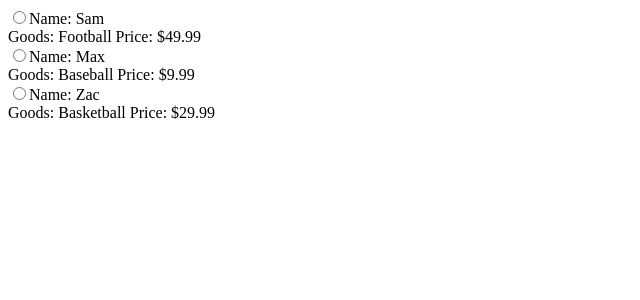
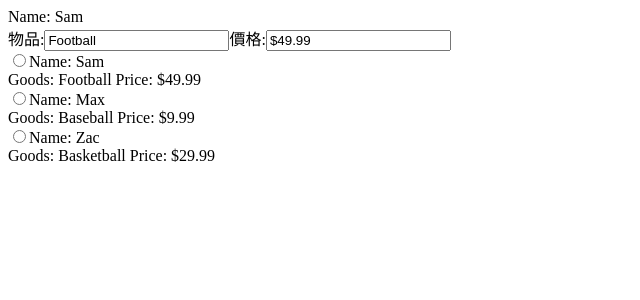
Before and after one commit to JiajunChou/React, a React (Create React App) app in the folder react-week1/: page / in a window 1280 px wide. Shown: the top 300 px of the page, without its empty margins (0-640 px from the left). Built offline with nearby package versions, Linux system fonts and the light colour scheme.

Commit message:
How to get the form input value?

```diff
--- a/react-week1/src/component/BuyInfo.js
+++ b/react-week1/src/component/BuyInfo.js
@@ -3,18 +3,10 @@ import React, { Component } from 'react';
 class Modify extends Component {
 constructor(props){
   super(props);
-  this.state = {
-    name: "Sam",
-    goods: "Football",
-    price: "$49.99"
-  }
 }
 
-handleChangeGood = (event) =>{
+handleChange = (event) =>{
   this.props.onGoodsChange(event.target.value);
-}
-
-handleChangePrice = (event) =>{
   this.props.onPriceChange(event.target.value);
 }
 
@@ -31,11 +23,11 @@ render(){
       <br />
       <label>
         物品:
-        <input name="goods" type="text"  value={goods} onChange={this.handleChangeGood} />
+        <input name="goods" type="text"  value={goods} onChange={this.handleChange} />
       </label>
       <label>
         價格:
-        <input name="price" type="text" value={price} onChange={this.handleChangePrice}/>
+        <input name="price" type="text" value={price} onChange={this.handleChange}/>
       </label>
       <br />
     </form>
@@ -43,8 +35,6 @@ render(){
   );
 }
 }
-
-
 
 class ListInfo extends Component {
 
@@ -80,13 +70,27 @@ constructor(props){
     {id: "Max", price: "$9.99", goods: "Baseball"},
     {id: "Zac", price: "$29.99", goods: "Basketball"}
   ];
-  this.state = {BuyInfo}
+  this.state = {BuyInfo};
 }
+
+handleGoodsChange(){
+  this.setState({name:form.select.value, good: BuySomething[form.select.value].goods});
+}
+
+handlePriceChange(){
+  this.setState({name:form.select.value,price: BuySomething[form.select.value].price});
+}
+
    render(){
     const BuySomething = this.state.BuyInfo;
+    const name = "0";
+    const person = name === '0' ? 'Sam': name === '1' ? 'Max' : 'Zac';
+    const good = person === "Sam" ? BuySomething[0].goods : person === "Max" ? BuySomething[1].goods : BuySomething[2].goods;
+    const price = person === "Sam" ? BuySomething[0].price : person === "Max" ? BuySomething[1].price : BuySomething[2].price;
 
      return(
         <div>
+          <Modify name={person} goods={good} price={price} handleChangeGood={this.handleGoodsChange} handleChangePrice={this.handlePriceChange} />
           <ListInfo BuyList={BuySomething} />
         </div>
      )
```
